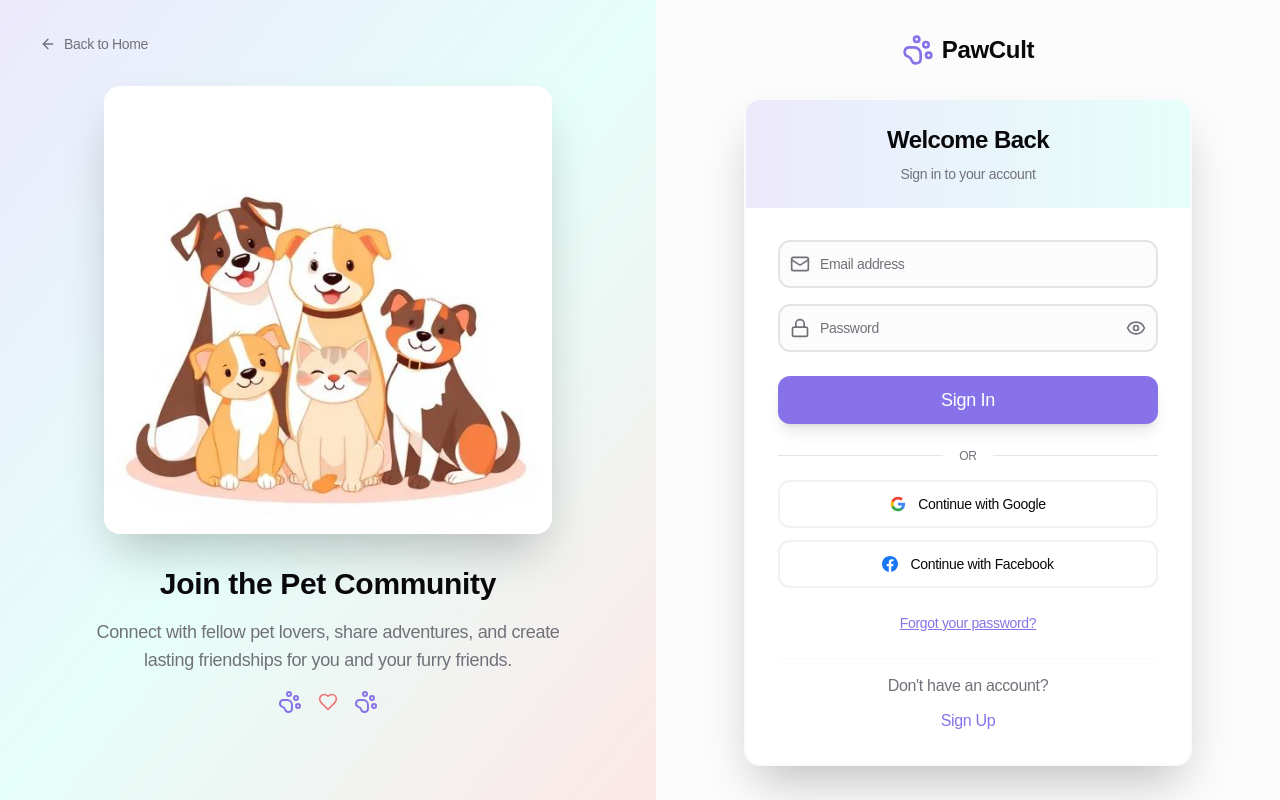
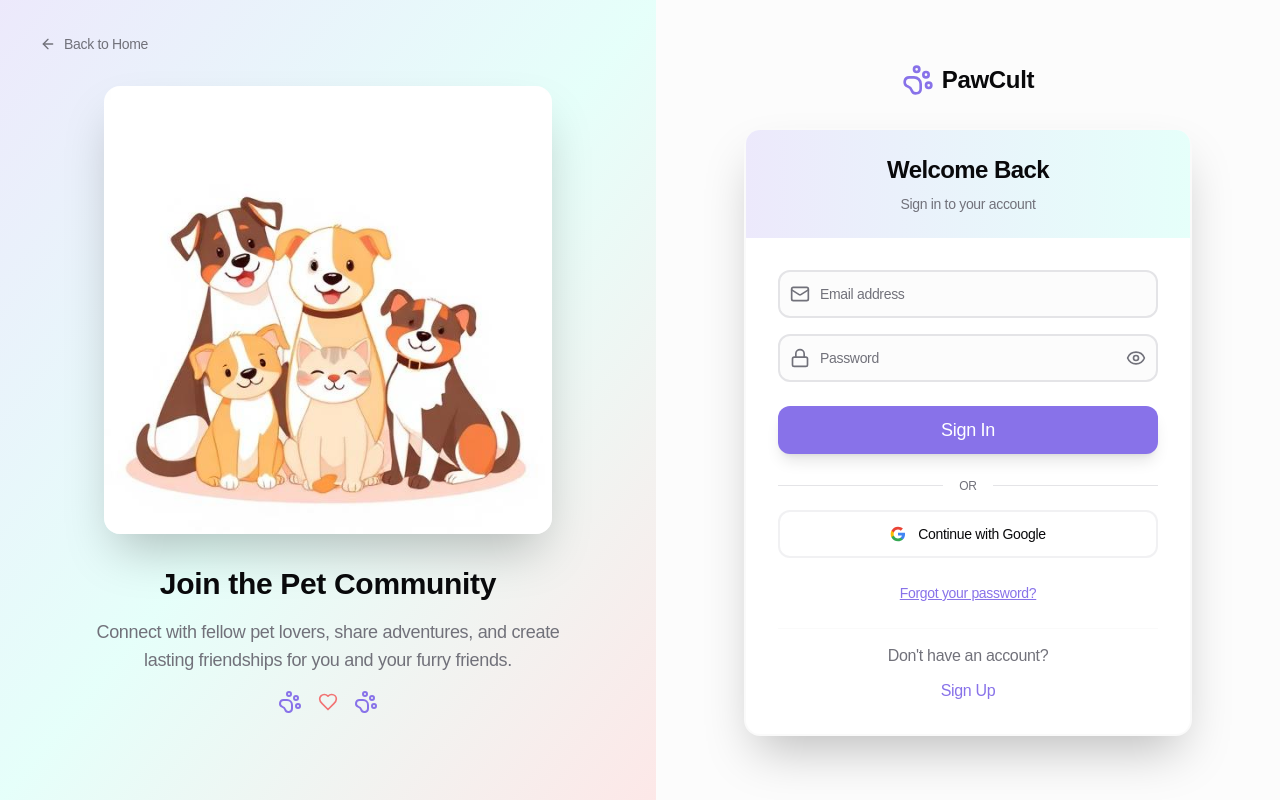
Before and after one commit to ezgikalaycioglu/social-petwork-d37cecda, a React (Vite) app: page /auth in a window 1280 px wide. Built offline with nearby package versions, Linux system fonts and the light colour scheme.

Commit message:
Fix: Remove Facebook login option
Remove the Facebook login button and associated functionality from the SocialLogin component.

```diff
--- a/src/components/SocialLogin.tsx
+++ b/src/components/SocialLogin.tsx
@@ -17,27 +17,19 @@ const GoogleIcon = () => (
   </svg>
 );
 
-const FacebookIcon = () => (
-  <svg viewBox="0 0 24 24" className="h-5 w-5" fill="#1877F2">
-    <path d="M24 12.073c0-6.627-5.373-12-12-12s-12 5.373-12 12c0 5.99 4.388 10.954 10.125 11.854v-8.385H7.078v-3.47h3.047V9.43c0-3.007 1.792-4.669 4.533-4.669 1.312 0 2.686.235 2.686.235v2.953H15.83c-1.491 0-1.956.925-1.956 1.874v2.25h3.328l-.532 3.47h-2.796v8.385C19.612 23.027 24 18.062 24 12.073z"/>
-  </svg>
-);
-
 const SocialLogin: React.FC<SocialLoginProps> = ({ mode }) => {
   const [googleLoading, setGoogleLoading] = useState(false);
-  const [facebookLoading, setFacebookLoading] = useState(false);
   const { toast } = useToast();
   const { logSecurityEvent } = useSecurity();
 
-  const handleSocialLogin = async (provider: 'google' | 'facebook') => {
-    const setLoading = provider === 'google' ? setGoogleLoading : setFacebookLoading;
-    setLoading(true);
+  const handleSocialLogin = async () => {
+    setGoogleLoading(true);
 
     try {
       // We'll skip logging the attempt since it's not a security concern
 
       const { data, error } = await supabase.auth.signInWithOAuth({
-        provider,
+        provider: 'google',
         options: {
           redirectTo: `${window.location.origin}/dashboard`,
           queryParams: {
@@ -57,7 +49,7 @@ const SocialLogin: React.FC<SocialLoginProps> = ({ mode }) => {
       await logSecurityEvent({
         event_type: 'failed_login',
         details: {
-          provider,
+          provider: 'google',
           error: error.message,
           action: mode,
           login_type: 'social'
@@ -67,11 +59,11 @@ const SocialLogin: React.FC<SocialLoginProps> = ({ mode }) => {
 
       toast({
         title: "Login Failed",
-        description: error.message || `Failed to sign in with ${provider}`,
+        description: error.message || `Failed to sign in with Google`,
         variant: "destructive",
       });
     } finally {
-      setLoading(false);
+      setGoogleLoading(false);
     }
   };
 
@@ -94,8 +86,8 @@ const SocialLogin: React.FC<SocialLoginProps> = ({ mode }) => {
         <Button
           type="button"
           variant="outline"
-          onClick={() => handleSocialLogin('google')}
-          disabled={googleLoading || facebookLoading}
+          onClick={handleSocialLogin}
+          disabled={googleLoading}
           className="w-full h-12 border-2 border-border/50 hover:border-border bg-card hover:bg-accent/5 text-foreground rounded-xl transition-all duration-300 transform hover:scale-[1.02] hover:shadow-lg font-medium"
         >
           {googleLoading ? (
@@ -110,27 +102,6 @@ const SocialLogin: React.FC<SocialLoginProps> = ({ mode }) => {
             </div>
           )}
         </Button>
-
-        {/* Facebook Login */}
-        <Button
-          type="button"
-          variant="outline"
-          onClick={() => handleSocialLogin('facebook')}
-          disabled={googleLoading || facebookLoading}
-          className="w-full h-12 border-2 border-border/50 hover:border-border bg-card hover:bg-accent/5 text-foreground rounded-xl transition-all duration-300 transform hover:scale-[1.02] hover:shadow-lg font-medium"
-        >
-          {facebookLoading ? (
-            <div className="flex items-center gap-3">
-              <div className="w-5 h-5 border-2 border-muted-foreground/30 border-t-muted-foreground rounded-full animate-spin" />
-              <span>Connecting to Facebook...</span>
-            </div>
-          ) : (
-            <div className="flex items-center gap-3">
-              <FacebookIcon />
-              <span>Continue with Facebook</span>
-            </div>
-          )}
-        </Button>
       </div>
     </div>
   );
```
